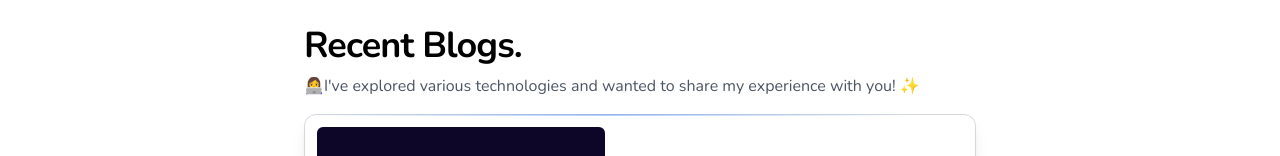
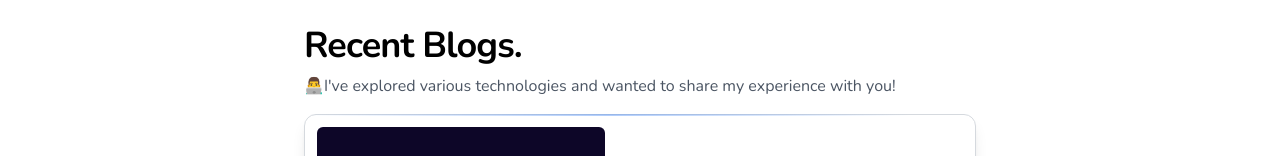
Before and after one commit to AbhiVarde/Developer-Portfolio-Website, a React (Vite) app: page /about in a window 1280 px wide. Shown: the part 276-432 px from the top of the page. Built offline with nearby package versions, Linux system fonts and the light colour scheme.

Commit message:
initial commit

```diff
--- a/src/Pages/About.tsx
+++ b/src/Pages/About.tsx
@@ -131,8 +131,8 @@ const About = ({ darkMode }: any) => {
         Recent Blogs.
       </h1>
       <p className={`pt-2 ${darkMode ? "text-gray-400" : "text-gray-600"}`}>
-        👩‍💻I've explored various technologies and wanted to share my experience
-        with you! ✨
+        👨‍💻I've explored various technologies and wanted to share my experience
+        with you!
       </p>
       {blogs.map((blog, index) => (
         <div
```
